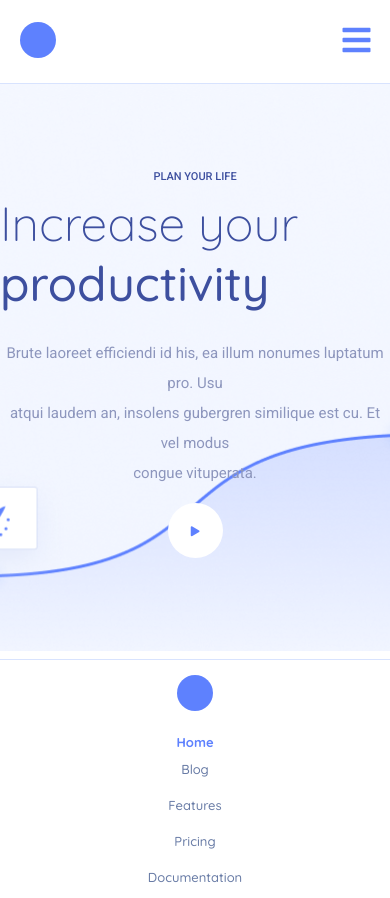
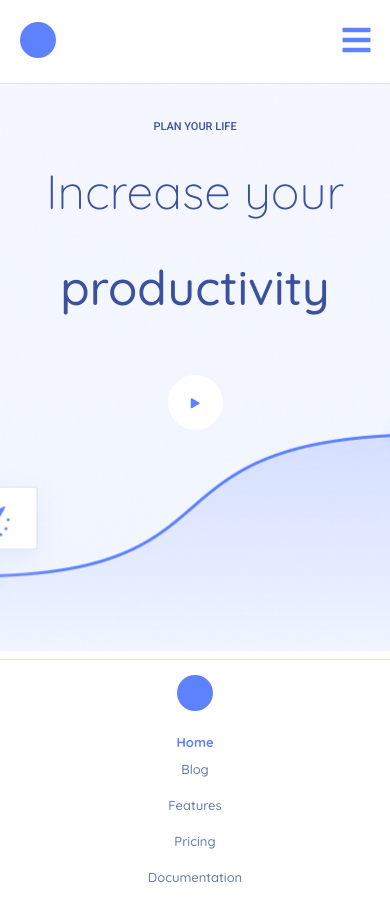
Before and after one commit to Dcampost89/wizeline-fronted-course, a website built with webpack: page index.html in a window 390 px wide. Shown: the top 898 px of the page. Built offline with nearby package versions, Linux system fonts and the light colour scheme.

Commit message:
Added the styles for the mobile version to the hero section

```diff
--- a/index.html
+++ b/index.html
@@ -42,8 +42,8 @@
 
     <!-- Body -->
     <div class="body">
-      <div class="hero">
-        <div class="hero__content">
+      <div class="main-container hero">
+        <div class="sub-container hero__content">
           <h4>PLAN YOUR LIFE</h4>
           <h2>Increase your <span>productivity</span></h2>
           <p>
--- a/styles/hero.scss
+++ b/styles/hero.scss
@@ -1,43 +1,41 @@
 .hero {
-  width: 100%;
   height: 580px;
-  padding: 0;
-  margin: 0;
-  display: flex;
-  justify-content: center;
   align-items: flex-start;
-  background-image: url('../assets/hero_bg.png');
-  background-size: cover;
-  background-position: center;
-  background-repeat: no-repeat;
+  @include bg-image('../assets/hero_bg.png');
   &__content{
-    width: 583px;
     height: 266;
-    display: flex;
-    margin-top: 90px;
     flex-direction: column;
-    justify-content: center;
-    align-items: center;
+    margin: 40px 0px 0px;
+    @include xl {
+      margin: 90px 0px 0px;
+    }
     &__play-video {
-      width: 55px;
+      @include flex-container(55px);
       height: 55px;
-      display: flex;
       border-radius: 50%;
       background-color: #ffffff;
-      justify-content: center;
-      align-items: center;
       text-decoration: none;
       color: #5E81FF;
       font-size: 10px;
+      margin-top: 30px;
     }
     h4 {
       @include title-4;
     }
     h2 {
       @include title-1;
+      line-height: 2;
+      text-align: center;
+      @include xl {
+        line-height: 1;
+      }
     }
     p {
       @include text;
+      display: none;
+      @include xl {
+        display: block;
+      }
     }
   }
 }
--- a/styles/main.scss
+++ b/styles/main.scss
@@ -84,6 +84,13 @@ $screen-xl-min: 1200px; // Desktop
   }
 }
 
+@mixin bg-image($url) {
+  background-image: url($url);
+  background-size: cover;
+  background-position: center;
+  background-repeat: no-repeat;
+}
+
 // Projects Styles
 body {
   margin:0;
```
